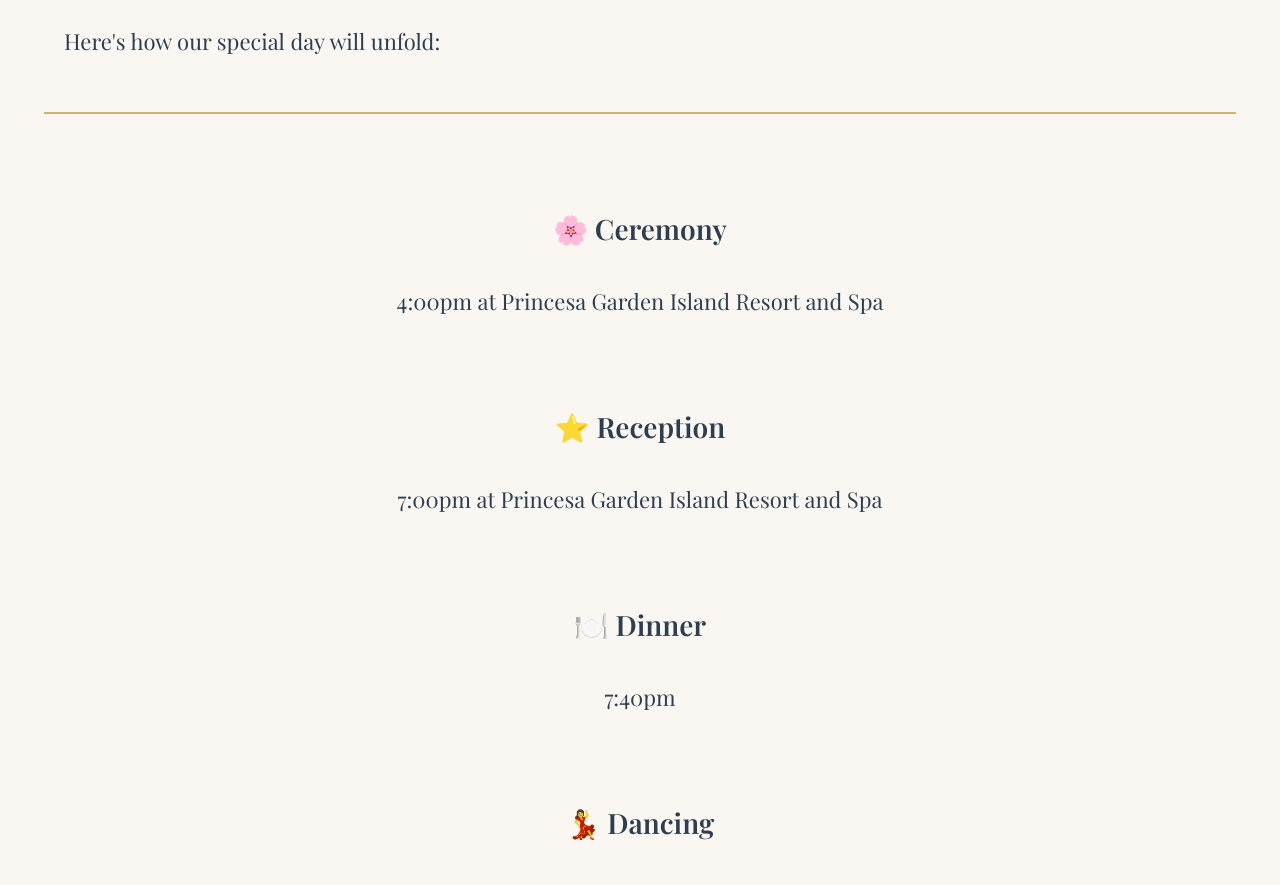
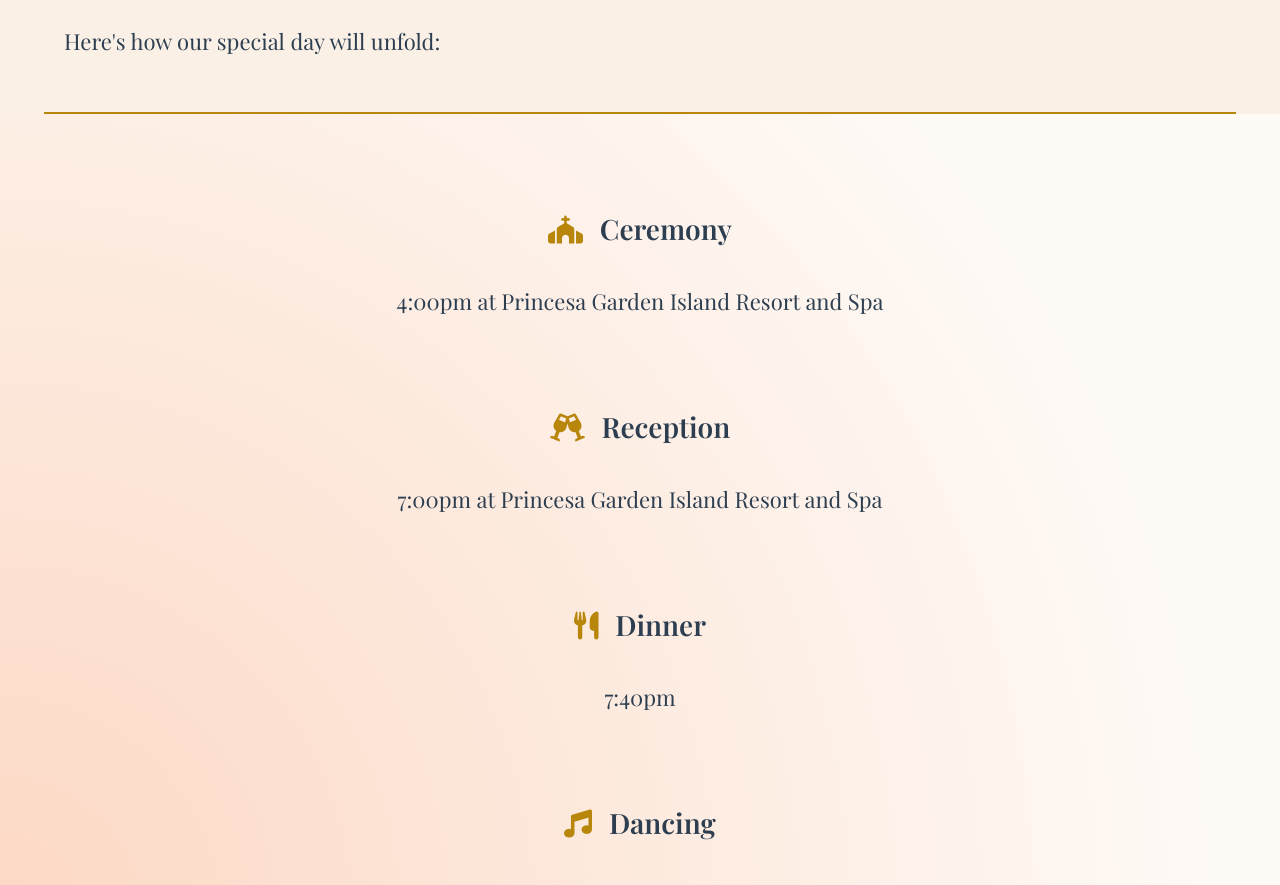
Before and after one commit to JanSeth1/Wedding, a plain HTML site: page index.html in a window 1280 px wide. Shown: the part 1915-2800 px from the top of the page. Drawn offline with nearby package versions, Linux system fonts and the light colour scheme.

Commit message:
new update

```diff
--- a/index.html
+++ b/index.html
@@ -19,11 +19,11 @@
             <span class="bar"></span>
         </div>
         <ul class="nav-menu">
-            <li><a href="/#save-date">The Venue</a></li>
-            <li><a href="/#details">Timetable</a></li>
-            <li><a href="/#gallery">Gallery</a></li>
-            <li><a href="/rsvp/index.html">RSVP</a></li>
-            <li><a href="/entourage/index.html">Entourage</a></li>
+            <li><a href="#save-date">The Venue</a></li>
+            <li><a href="#details">Timetable</a></li>
+            <li><a href="#gallery">Gallery</a></li>
+            <li><a href="rsvp/index.html">RSVP</a></li>
+            <li><a href="entourage/index.html">Entourage</a></li>
         </ul>
     </nav>
 
@@ -85,19 +85,19 @@
 
     <section id="details" class="details section">
         <div class="schedule-item">
-            <h3 class="fade-in">🌸 Ceremony</h3>
+            <h3 class="fade-in"><i class="fas fa-church schedule-icon"></i> Ceremony</h3>
             <p class="fade-in">4:00pm at Princesa Garden Island Resort and Spa</p>
         </div>
         <div class="schedule-item">
-            <h3 class="fade-in">⭐ Reception</h3>
+            <h3 class="fade-in"><i class="fas fa-glass-cheers schedule-icon"></i> Reception</h3>
             <p class="fade-in">7:00pm at Princesa Garden Island Resort and Spa</p>
         </div>
         <div class="schedule-item">
-            <h3 class="fade-in">🍽️ Dinner</h3>
+            <h3 class="fade-in"><i class="fas fa-utensils schedule-icon"></i> Dinner</h3>
             <p class="fade-in">7:40pm</p>
         </div>
         <div class="schedule-item">
-            <h3 class="fade-in">💃 Dancing</h3>
+            <h3 class="fade-in"><i class="fas fa-music schedule-icon"></i> Dancing</h3>
             <p class="fade-in">21:00 till the magic ends!</p>
         </div>
     </section>
@@ -214,7 +214,7 @@
     <footer>
         <div class="footer-column">
             <div class="footer-logo">Wec and Hazel</div>
-            <p class="footer-email">Hazeljoydaganta0114@yahoo.com</p>
+            <p class="footer-email"><a href="mailto:Hazeljoydaganta0114@yahoo.com">Hazeljoydaganta0114@yahoo.com</a></p>
             <p class="footer-email">09457520474</p>
             <span class="footer-divider">✦</span>
         </div>
--- a/style.css
+++ b/style.css
@@ -2,14 +2,14 @@
 :root {
     --light-blue: #c6d4e1;
     --dusty-blue: #8da1b9;
-    --navy-blue: #4a5d75;
-    --gold: #d4b26a;
-    --cream: #f5efe6;
-    --beige: #faf7f2;
+    --navy-blue: #8da1b9;
+    --gold: #b8860b;
+    --cream: #f7e7ce;
+    --beige: #faf0e6;
     --white: #ffffff;
     --text-dark: #2c3e50;
     --text-light: #ffffff;
-    --peach: #f5e6d3;
+    --peach: #f7e7ce;
     --rose-gold: #b76e79;
     --sage-green: #9caf88;
     --blush-pink: #f7cac9;
@@ -552,6 +552,18 @@ nav.hidden {
     transform: scale(1.02);
 }
 
+.details {
+    text-align: center;
+    background-image: radial-gradient(circle at 0% 90%, #fcd8c4 0%, #fefaf6 80%);
+    width: 100%;
+    max-width: none;
+    padding-left: 0;
+    padding-right: 0;
+    box-sizing: border-box;
+}
+
+
+
 .details-container {
     max-width: 800px;
     margin: 0 auto;
@@ -1569,10 +1581,6 @@ nav.top-page {
     font-family: 'Playfair Display', serif;
     font-size: 22px; /* Adjust font size as needed */
     color: var(--text-dark);
-}
-
-.details {
-    text-align: center;
 }
 
 .schedule-item {
@@ -2295,3 +2303,69 @@ h2 {
 .phone-number:hover {
     color: var(--dusty-blue); /* Change color on hover */
 }
+
+/* Override the bottom border for the details section */
+.details::after {
+    content: '';
+    position: absolute;
+    bottom: 0;
+    left: 5%; /* Center the 90% width border */
+    width: 90%; /* Set width to 90% */
+    height: 2px;
+    background: var(--gold);
+    /* Override animation properties from .section::after */
+    transform: none;
+    transition: none;
+    opacity: 1; /* Ensure visibility */
+}
+
+.schedule-item {
+
+}
+
+/* Animation for rotating icons */
+@keyframes rotateIn {
+    from {
+        transform: rotate(0deg);
+        opacity: 0;
+    }
+    to {
+        transform: rotate(360deg);
+        opacity: 1;
+    }
+}
+
+.schedule-icon {
+    display: inline-block; /* Needed for transform */
+    margin-right: 10px; /* Add some space between icon and text */
+    color: var(--gold); /* Use gold color for the icon */
+}
+
+/* Apply animation when the schedule item's h3 is visible */
+h3.visible .schedule-icon {
+    animation: rotateIn 1s ease-out forwards;
+}
+
+.schedule-item h3 {
+    display: block; /* Changed from flex/block to ensure icon is inline with text if needed, though h3 is block */
+    /* align-items: center; Removed as not using flex */
+    font-family: 'Playfair Display', serif;
+    font-size: 28px; /* Adjust font size as needed */
+    color: var(--text-dark);
+}
+
+/* Style the footer email link to look like normal text */
+footer .footer-email a {
+    color: inherit; /* Inherit color from parent paragraph */
+    text-decoration: none; /* Remove underline */
+}
+
+/* Add hover effect for the email link */
+footer .footer-email a:hover {
+    color: var(--gold); /* Change color to gold on hover */
+    text-decoration: underline; /* Optionally add underline on hover */
+}
+
+.footer-divider {
+
+}
```
Also changed, not shown: entourage/index.html (+1 -1 lines).
